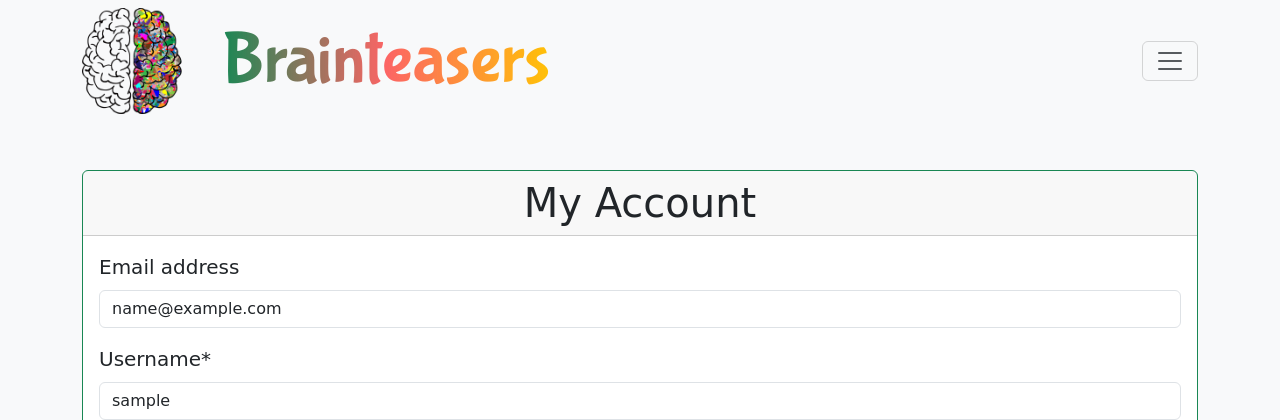
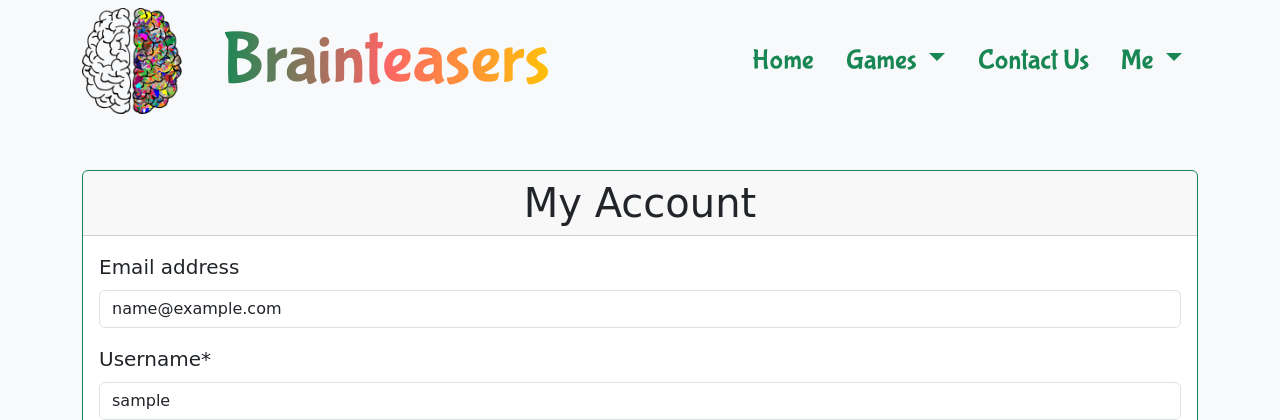
Before and after one commit to Ubuntufoo/BrainTeasersSite, a Django app: page /account/my-account/ in a window 1280 px wide. Shown: the top 420 px of the page. Run offline with Django 4.2, Linux system fonts and the light colour scheme; the visitor is signed in with stand-in values (Sample User, id 1); some libraries are stand-ins or nearby versions; some web fonts are replaced.

Commit message:
Update _base.html navbar expand: xxl to xl

```diff
--- a/templates/_base.html
+++ b/templates/_base.html
@@ -21,7 +21,7 @@
 <body class="bg-light">
   {% block body %}
   <header class="navigation-font container">
-    <nav class="navbar navbar-expand-xxl" >
+    <nav class="navbar navbar-expand-xl" >
       <div class"navbar-brand">
         <a href="{% url 'games:homepage' %}">
           <img src="{% static '\img\brainteaserslogo.jpg' %}" class="img-fluid d-none d-md-block" alt="Gaming Zone" width="140" height="100">
```
